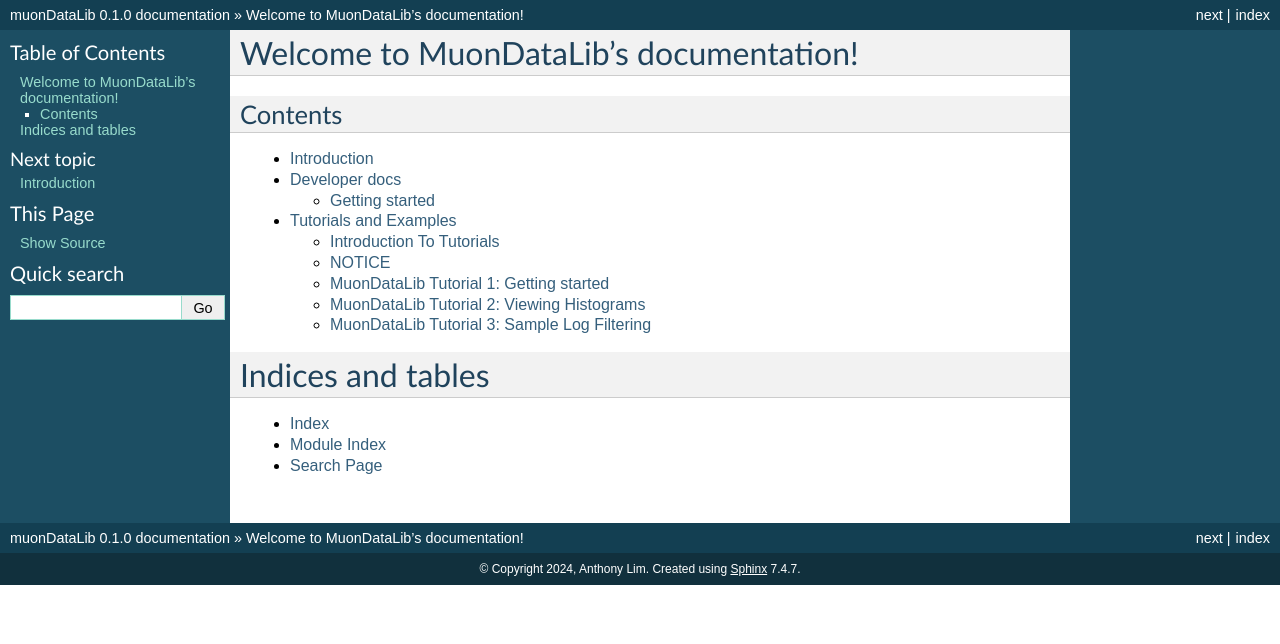
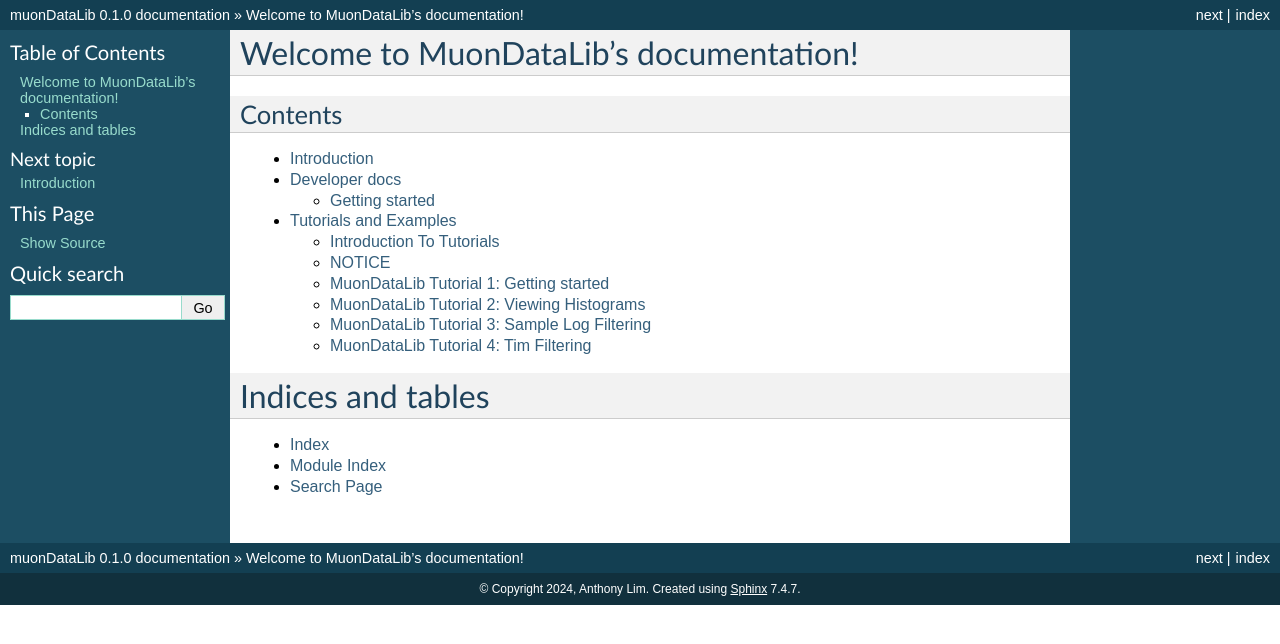
Before and after one commit to ISISMuon/MuonDataLib, a Sphinx documentation site: the page built from docs/source/index.rst, in a window 1280 px wide. Shown: the top 644 px of the page. Built offline with Sphinx 7.4.7, drawn with Linux system fonts in a browser that asks for light colours.

Commit message:
update docs

```diff
--- a/docs/source/examples/index.rst
+++ b/docs/source/examples/index.rst
@@ -19,3 +19,4 @@
    tutorials/tutorial_1.ipynb
    tutorials/tutorial_2.ipynb
    tutorials/tutorial_3.ipynb
+   tutorials/tutorial_4.ipynb
```
Also changed, not shown: docs/source/examples/tutorials/tutorial_3.ipynb, docs/source/examples/tutorials/tutorial_4.ipynb (added).
